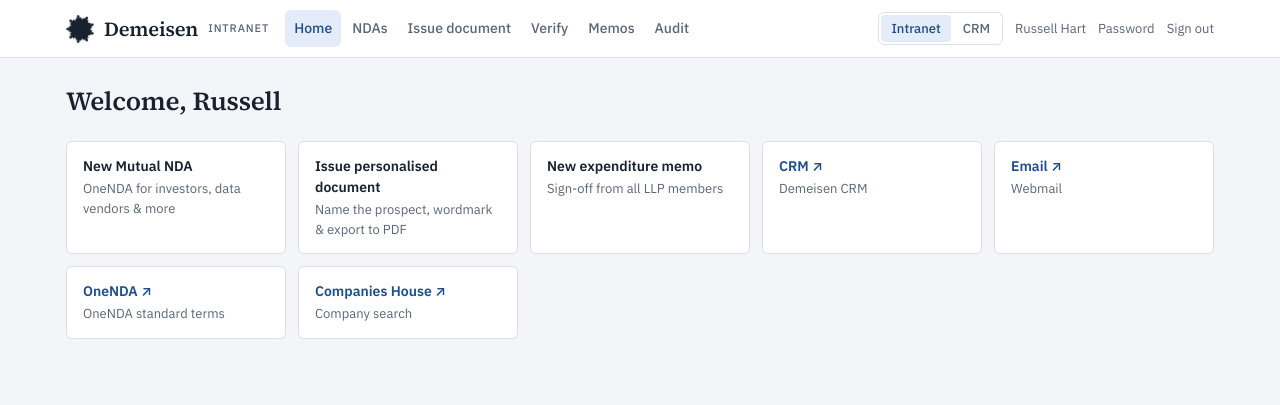
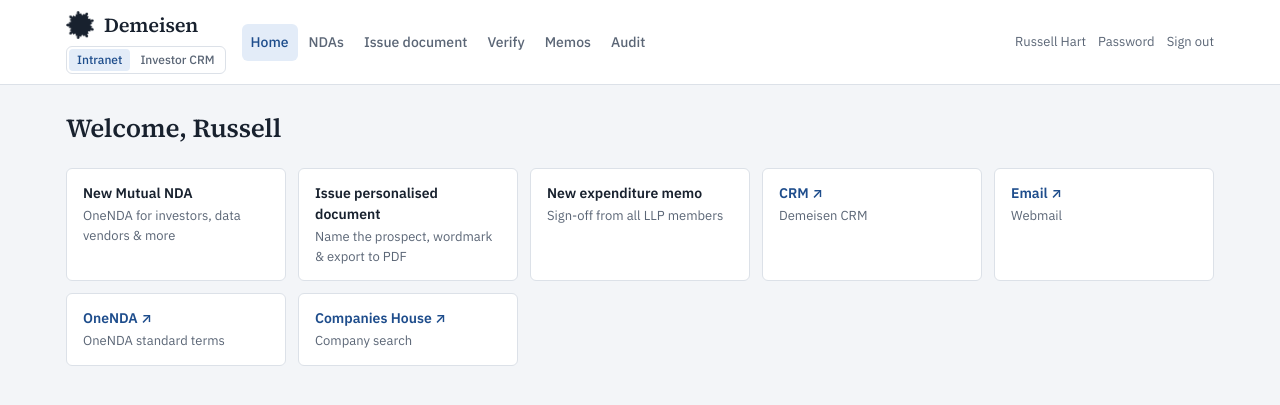
Before and after one commit to HitmanH/-demeisen-intranet-poc, a Flask app: page / in a window 1280 px wide. Shown: the top 405 px of the page. Run offline with Flask 3, Linux system fonts and the light colour scheme; the visitor is signed in with stand-in values (Sample User, id 1); data comes from the database, SQL or seed files in the repository; data that the repository does not hold is empty.

Commit message:
Header matches the CRM: app switcher under the logo; UI v1.0.2
Co-Authored-By: Claude Opus 5.5 <noreply@anthropic.com>
Claude-Session: https://claude.ai/code/session_01KbwU1gQj61VuVrEB8zWBQ3

```diff
--- a/config.py
+++ b/config.py
@@ -20,7 +20,7 @@ MATERIAL_THRESHOLD = 5000
 
 # Other Demeisen apps, shown in the header app switcher
 APPS = [
-    {"title": "CRM", "url": os.environ.get("CRM_URL", "https://d1ld7k58u2qhpo.cloudfront.net")},
+    {"title": "Investor CRM", "url": os.environ.get("CRM_URL", "https://d1ld7k58u2qhpo.cloudfront.net")},
 ]
 
 # Home page tiles
--- a/static/style.css
+++ b/static/style.css
@@ -27,3 +27,7 @@ h1 .btn { font-family: var(--f-body); font-size: 14px; }
 .onenda { height: 28px; display: block; margin-bottom: 8px; background: #fff; padding: 4px 6px; border-radius: 4px; }
 .loginlogo { width: 56px; height: 56px; margin: 0 auto 12px; display: block; color: var(--ink); }
 .narrow h1 { justify-content: center; }
+.brand-col { display: flex; flex-direction: column; align-items: flex-start; gap: 6px; }
+.brand-col .apps { font-size: 12px; }
+.brand-col .apps a { padding: 2px 8px; color: var(--muted); text-decoration: none; }
+.brand-col .apps a[aria-current="true"] { color: var(--accent); }
--- a/static/ui/demeisen.css
+++ b/static/ui/demeisen.css
@@ -1,4 +1,4 @@
-/* Demeisen UI v1.0.1 — shared look for Demeisen apps (CRM, intranet, …).
+/* Demeisen UI v1.0.2 — shared look for Demeisen apps (CRM, intranet, …).
    Plain CSS, no build step. Copy dist/ into your app and link this file.
    Rebrand: override the variables in "Brand" below and swap assets/logo-mark.png. */
 
@@ -137,8 +137,10 @@ input:focus, select:focus, textarea:focus { outline: 2px solid var(--accent); ou
 .tile { padding: 12px 14px; display: flex; flex-direction: column; gap: 2px; text-decoration: none; color: var(--ink); background: var(--surface); border: 1px solid var(--line); border-radius: var(--r); }
 .tile:hover { background: var(--hover); }
 .tile b { font-weight: 600; }
-.tile span { color: var(--muted); font-size: 13px; }
+.tile b + span { color: var(--muted); font-size: 13px; }
 .tile .n { font-size: 28px; font-weight: 600; font-variant-numeric: tabular-nums; line-height: 1.1; }
+.tile.crit .n { color: var(--crit); }
+.tile.warn .n { color: var(--warn); }
 
 /* ---------- Tables ---------- */
 .tbl-wrap { overflow-x: auto; }
--- a/templates/base.html
+++ b/templates/base.html
@@ -7,13 +7,13 @@
 <link rel="stylesheet" href="{{ url_for('static', filename='style.css') }}"></head><body>
 {% set here = request.path %}
 {% if me %}<header class="top"><div class="wrap">
-  <a class="brand" href="/"><i class="brand-mark" aria-hidden="true"></i>{{ cfg.BRAND_NAME }} <span>Intranet</span></a>
+  <div class="brand-col"><a class="brand" href="/"><i class="brand-mark" aria-hidden="true"></i>{{ cfg.BRAND_NAME }}{% if not cfg.APPS %} <span>Intranet</span>{% endif %}</a>
+    {% if cfg.APPS %}<nav class="apps" aria-label="Apps"><a href="/" aria-current="true">Intranet</a>{% for a in cfg.APPS %}<a href="{{ a.url }}">{{ a.title }}</a>{% endfor %}</nav>{% endif %}</div>
   <nav class="tabs" aria-label="Sections">
     {% for href, label in [("/", "Home"), ("/nda", "NDAs"), ("/issue", "Issue document"), ("/verify", "Verify"), ("/memos", "Memos"), ("/audit", "Audit")] %}
     <a href="{{ href }}"{% if (href == "/" and here == "/") or (href != "/" and here.startswith(href)) %} aria-current="page"{% endif %}>{{ label }}</a>{% endfor %}
   </nav>
   <div class="top-right">
-    {% if cfg.APPS %}<nav class="apps" aria-label="Apps"><a href="/" aria-current="true">Intranet</a>{% for a in cfg.APPS %}<a href="{{ a.url }}">{{ a.title }}</a>{% endfor %}</nav>{% endif %}
     <span>{{ me.name }}</span>{% if not shared_signin %}<a href="/password">Password</a>{% endif %}<a href="/logout">Sign out</a>
   </div>
 </div></header>{% endif %}
```
Also changed, not shown: 1 other file.
